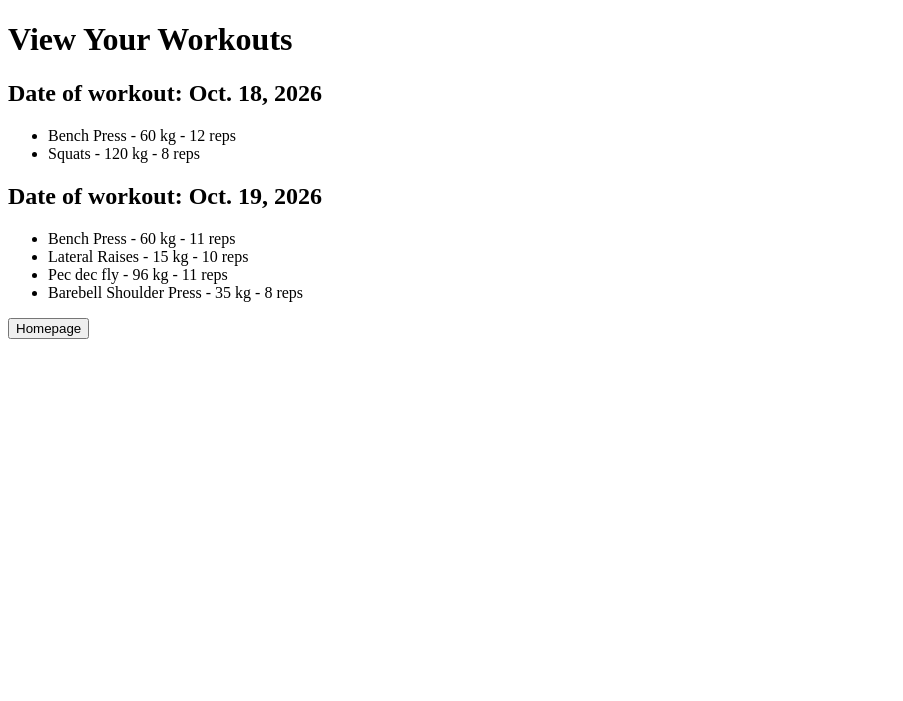
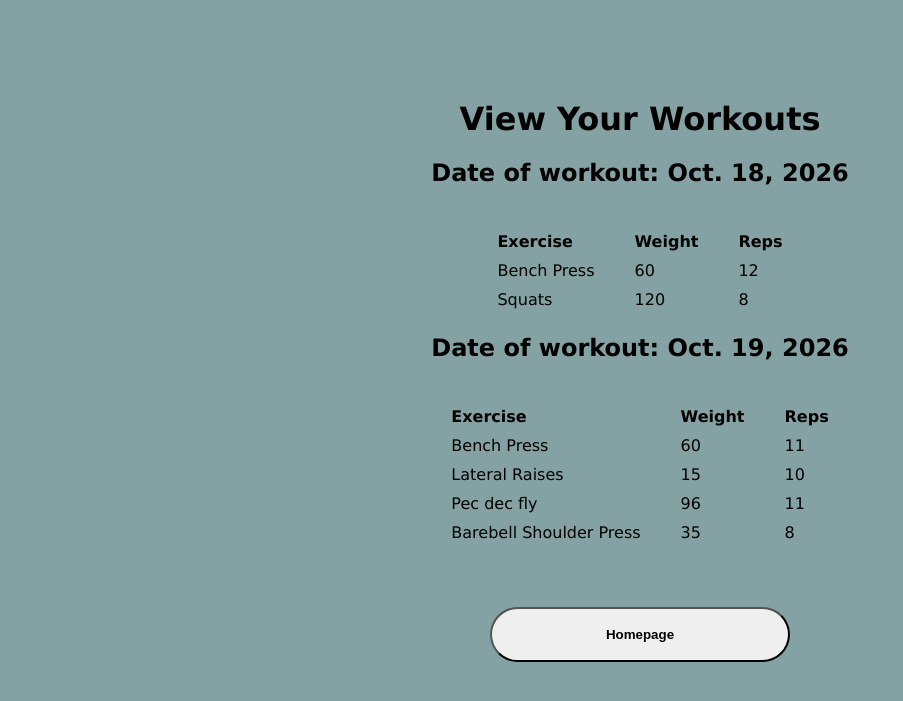
Before and after one commit to KanavBal/Personal_Projects, a Django app: page /tracker/view_workout in a window 1280 px wide. Shown: the top 701 px of the page, without its empty margins (0-903 px from the left). Run offline with Django 5.2, Linux system fonts and the light colour scheme; data comes from the database, SQL or seed files in the repository.

Commit message:
Contenued with CSS to make appearnce better

```diff
--- /dev/null
+++ b/web_based_workout_tracker/tracker/static/tracker/view_workout.css
@@ -0,0 +1,53 @@
+
+body {
+    background-color:rgb(132, 162, 163);
+    color: black;
+    text-align: center;
+    font-family: 'Lucida Sans', 'Lucida Sans Regular', 'Lucida Grande', 'Lucida Sans Unicode', Geneva, Verdana, sans-serif;
+    margin-top: 100px;
+}
+
+
+
+#home {
+    box-sizing: border-box;
+    width: 300px;
+    height: 55px;
+    padding: 12px 24px;
+    border-radius: 999px;
+    font-weight: bolder;
+}
+
+#home {
+    align-items: center;
+    justify-content: center;
+    margin-top: 40px;
+}
+
+
+#home:hover {
+    background-color:rgb(201, 200, 200);
+}
+#home:active {
+    background-color:darkgray;
+    color:whitesmoke;
+}
+
+table {
+    margin: 20px auto;
+    border-collapse: collapse;
+    width: auto;
+}
+
+th,
+td {
+    padding: 5px 20px;
+    text-align: left;
+    white-space: nowrap;
+}
+
+th {
+    padding-top: 25px;
+    font-weight: bold;
+    text-align:left;
+}
--- a/web_based_workout_tracker/tracker/templates/tracker/view_workout.html
+++ b/web_based_workout_tracker/tracker/templates/tracker/view_workout.html
@@ -1,20 +1,32 @@
+{% load static %}
 <!DOCTYPE html>
 <html lang="en">
     <head>
         <title>View Workouts</title>
+        <link rel="stylesheet" href="{% static 'tracker/view_workout.css' %}">
+    </head>
     </head>
     <body>
         <h1>View Your Workouts</h1>
         {%for workout in workouts%}
 
             <h2>Date of workout: {{workout.date}}</h2>
-            <ul>
-                {%for set in workout.sets%}
-                    <li>{{set.exercise.name}} - {{set.weight}} kg - {{set.reps}} reps</li>
-                {%empty%}
-                    <li>No recorded workouts</li>
-                {%endfor%}
-            </ul>
+            <table>
+                <thead>
+                    <th>Exercise</th>
+                    <th>Weight</th>
+                    <th>Reps</th>
+                </thead>
+                <tbody>
+                    {%for set in workout.sets%}
+                        <tr>
+                            <td>{{set.exercise.name}}</td>
+                            <td>{{set.weight}}</td>
+                            <td>{{set.reps}}</td>
+                        </tr>
+                    {%endfor%}
+                </tbody>
+            </table>
         {%endfor%}
 
         <a href="{%url 'tracker:index'%}"><button id="home">Homepage</button></a>
```
Also changed, not shown: web_based_workout_tracker/tracker/static/tracker/new_workout.css (added, +85 -0 lines), web_based_workout_tracker/tracker/templates/tracker/new_workout.html (+9 -3 lines).
